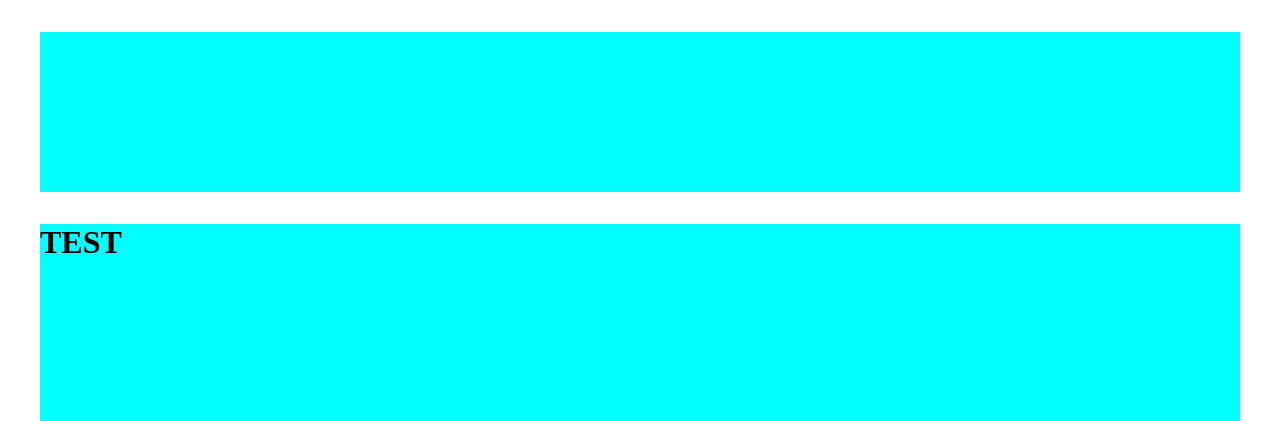
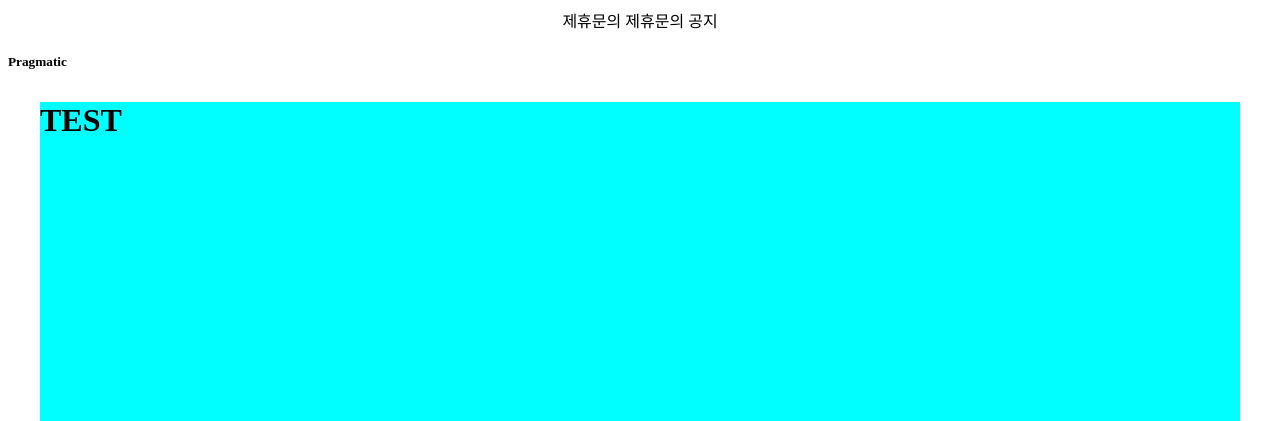
Before and after one commit to WOOONGGG/gis_1, a Django app: page /accounts/hello_world/ in a window 1280 px wide. Shown: the top 421 px of the page. Run offline with Django 3.2, Linux system fonts and the light colour scheme.

Commit message:
21.07.05_1
.

```diff
--- a/templates/header.html
+++ b/templates/header.html
@@ -1,3 +1,18 @@
-<div style ='height: 10rem; background-color: aqua; margin: 2rem; border-radius: : 1rem'>
+<div style = 'text-align:center'>
+
+    <di제휴문의
+        <span>제휴문의</span>
+        <span>제휴문의</span>
+        <span>공지</span>
+    </div>
+    <div>
+        <h5>Pragmatic</h5>
+
+
+
+
+
+    </div>
+
 
 </div>
```
